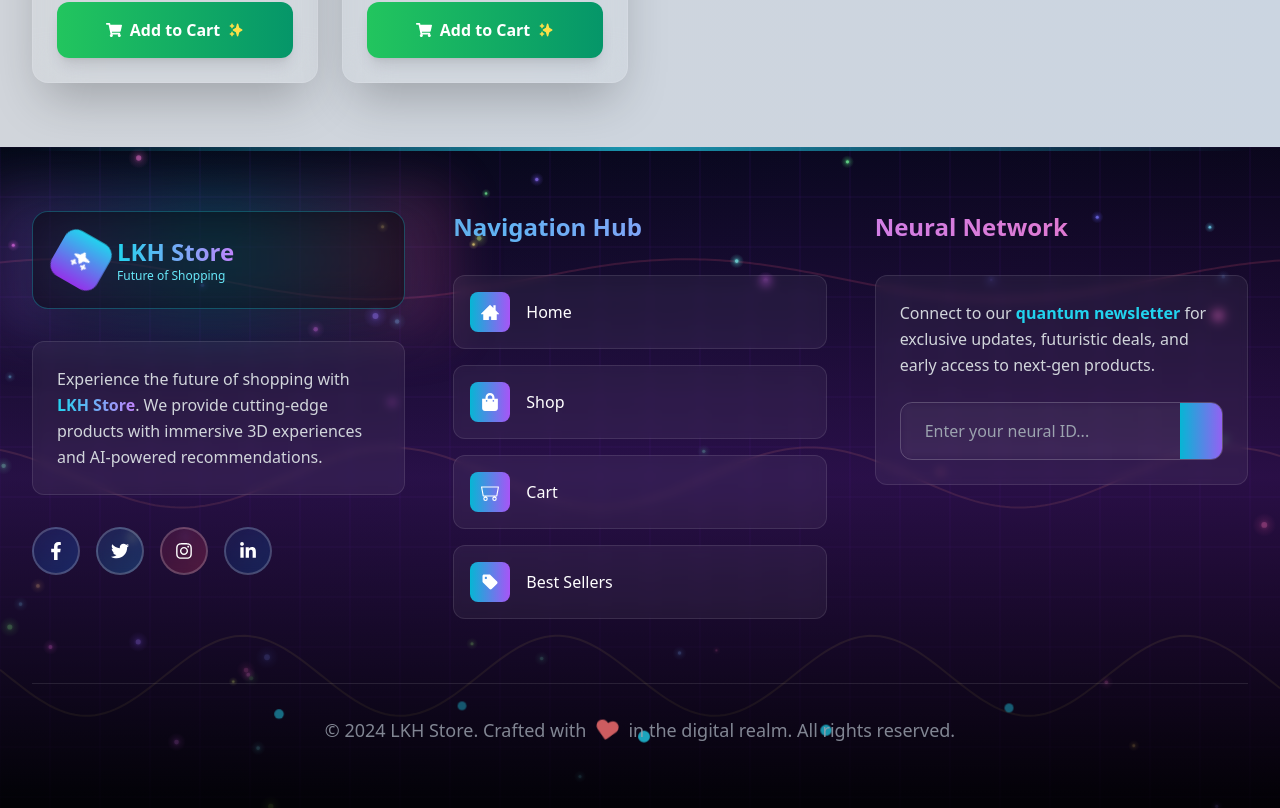
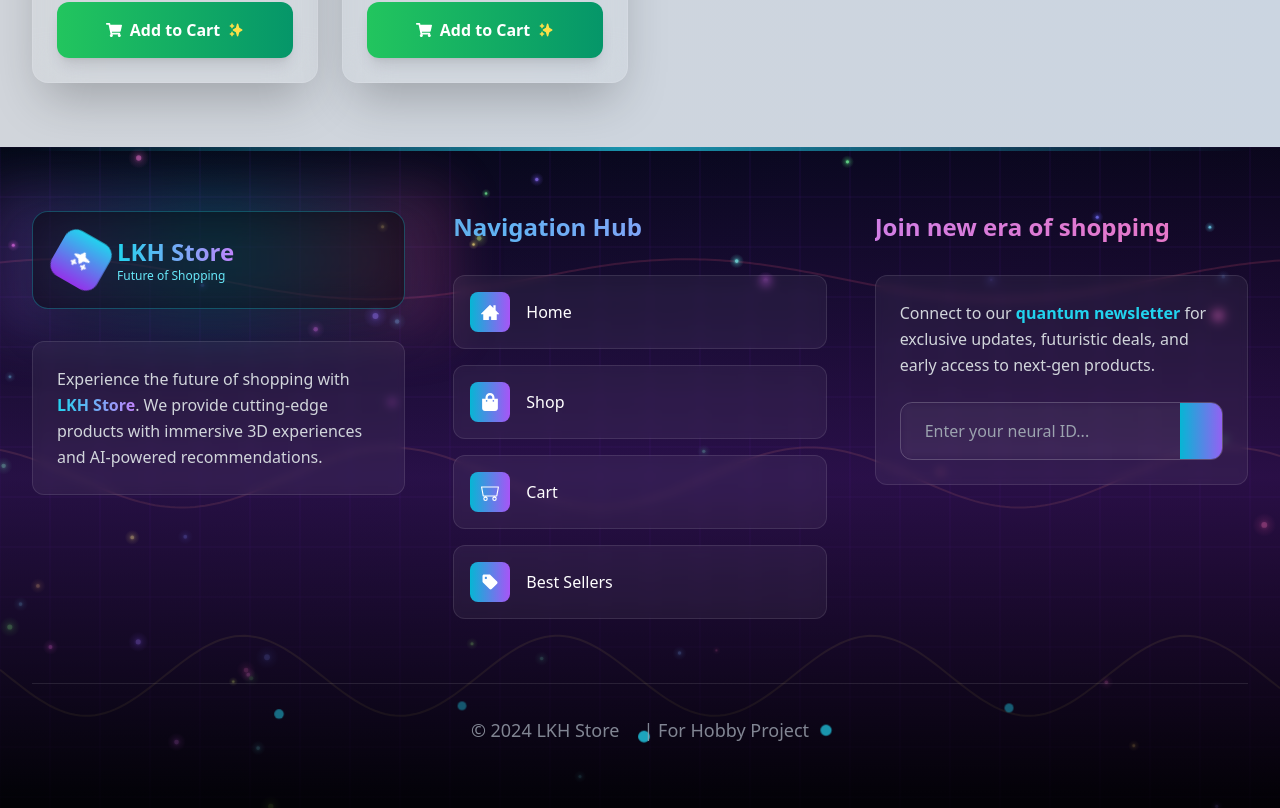
Before and after one commit to linkhanthtel/lkh-store, a React (Create React App) app: page /bestsellers in a window 1280 px wide. Shown: the part 4921-5729 px from the top of the page. Built offline with nearby package versions, Linux system fonts and the light colour scheme.

Commit message:
Footer Label updated

```diff
--- a/src/components/footer.jsx
+++ b/src/components/footer.jsx
@@ -1,5 +1,3 @@
-"use client"
-
 import { useState, useCallback, useEffect, useRef } from "react"
 import { motion, AnimatePresence } from "framer-motion"
 import { FaFacebookF, FaTwitter, FaInstagram, FaLinkedinIn, FaHeart, FaRocket } from "react-icons/fa"
@@ -335,16 +333,6 @@ export const Footer = () => {
                       ease: "easeInOut",
                     }}
                   />
-
-                  {/* Icon Container */}
-                  <div
-                    className="relative w-12 h-12 rounded-full flex items-center justify-center border-2 border-white/20 backdrop-blur-sm transition-all duration-300 group-hover:border-white/50"
-                    style={{
-                      background: `linear-gradient(135deg, ${link.color}20, ${link.color}40)`,
-                    }}
-                  >
-                    <span className="text-white text-lg">{link.icon}</span>
-                  </div>
                 </motion.a>
               ))}
             </motion.div>
@@ -449,7 +437,7 @@ export const Footer = () => {
               }}
               style={{ backgroundSize: "200% 200%" }}
             >
-              Neural Network
+              Join new era of shopping
             </motion.h3>
 
             <motion.div
@@ -601,7 +589,7 @@ export const Footer = () => {
               ease: "easeInOut",
             }}
           >
-            © {new Date().getFullYear()} LKH Store. Crafted with
+            © {new Date().getFullYear()} LKH Store
             <motion.span
               animate={{
                 scale: [1, 1.3, 1],
@@ -613,9 +601,8 @@ export const Footer = () => {
                 ease: "easeInOut",
               }}
             >
-              <FaHeart className="text-red-400" />
             </motion.span>
-            in the digital realm. All rights reserved.
+            | For Hobby Project
           </motion.p>
         </motion.div>
       </div>
```
